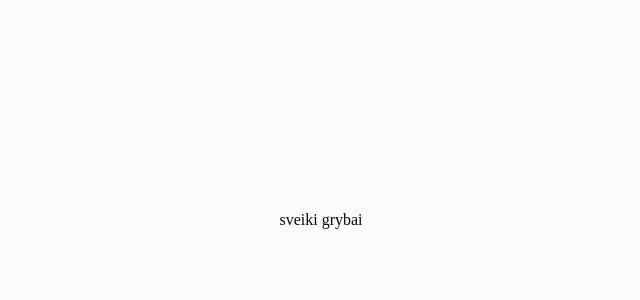
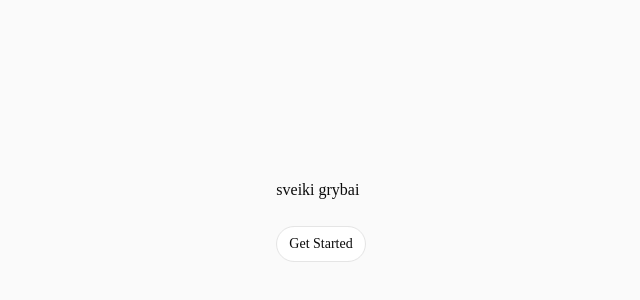
Before and after one commit to valiukasd/ktu-didvyriai, a Next.js app in the folder frontend/: page / in a window 1280 px wide. Shown: the part 180-480 px from the top of the page, without its empty margins (319-959 px from the left). Built offline with nearby package versions, Linux system fonts and the light colour scheme.

Commit message:
added a button

```diff
--- a/frontend/app/page.tsx
+++ b/frontend/app/page.tsx
@@ -1,10 +1,12 @@
 import Image from "next/image";
+import { Button } from "@/components/ui/button";
 
 export default function Home() {
   return (
     <div className="flex min-h-screen items-center justify-center bg-zinc-50 font-sans ">
         <div className="flex flex-col items-center gap-6 text-center sm:items-start sm:text-left">
           sveiki grybai
+          <Button variant="outline">Get Started</Button>
         </div>
     </div>
   );
```
